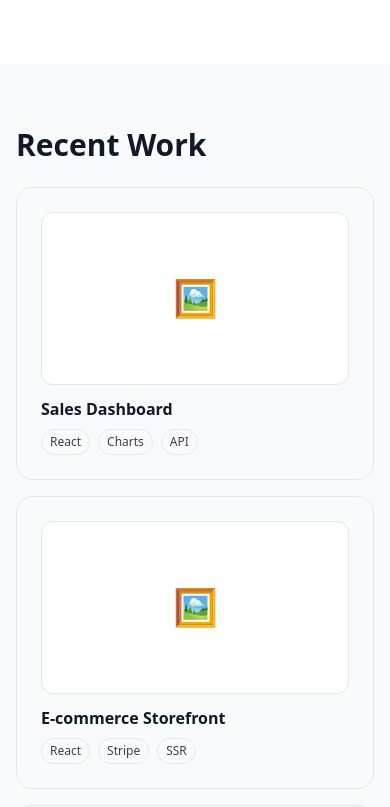
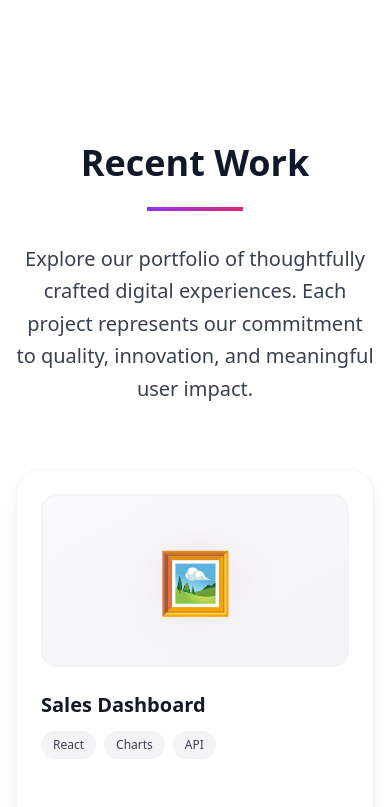
Before and after one commit to DhanushikaGit/Startup-Website, a React (Vite) app: page / in a window 390 px wide. Shown: the part 5070-5877 px from the top of the page. Built offline with nearby package versions, Linux system fonts and the light colour scheme.

Commit message:
design style of the About

```diff
--- a/src/components/Work.jsx
+++ b/src/components/Work.jsx
@@ -1,26 +1,102 @@
+import { useState, useEffect } from 'react'
 import { projects } from '../data/projects'
 
 export default function Work() {
+  const [ref, setRef] = useState(null)
+  const [isVisible, setIsVisible] = useState(false)
+
+  useEffect(() => {
+    if (!ref) return
+
+    const observer = new IntersectionObserver(
+      ([entry]) => {
+        if (entry.isIntersecting) {
+          setIsVisible(true)
+        }
+      },
+      { threshold: 0.2 }
+    )
+
+    observer.observe(ref)
+    return () => observer.disconnect()
+  }, [ref])
+
   return (
-    <section id="work" aria-labelledby="work-title" className="py-16 bg-gray-50">
-      <div className="mx-auto max-w-6xl px-4 sm:px-6 lg:px-8">
-        <h2 id="work-title" className="text-3xl font-bold">Recent Work</h2>
+    <section id="work" aria-labelledby="work-title" className="py-20 bg-white">
+      <div className="mx-auto max-w-6xl px-4 sm:px-6 lg:px-8" ref={setRef}>
+        <div className={`text-center mb-16 transition-all duration-1000 ${isVisible ? 'opacity-100 translate-y-0' : 'opacity-0 translate-y-8'}`}>
+          <h2 id="work-title" className="text-4xl sm:text-5xl font-bold text-gray-900 mb-6">
+            Recent Work
+          </h2>
+          <div className="w-24 h-1 bg-gradient-to-r from-purple-600 to-pink-600 mx-auto mb-8"></div>
+          <p className="text-xl text-gray-700 max-w-3xl mx-auto leading-relaxed">
+            Explore our portfolio of thoughtfully crafted digital experiences. Each project represents our commitment
+            to quality, innovation, and meaningful user impact.
+          </p>
+        </div>
 
-        <div className="mt-6 grid gap-4 sm:grid-cols-2 lg:grid-cols-3">
-          {projects.map((p) => (
-            <article key={p.id} className="rounded-2xl border p-6">
-              <div className="aspect-video w-full rounded-xl border bg-white grid place-items-center text-4xl select-none">
-                🖼️
+        <div className="grid gap-8 sm:grid-cols-2 lg:grid-cols-3">
+          {projects.map((project, index) => (
+            <article
+              key={project.id}
+              className={`group relative overflow-hidden rounded-3xl bg-white shadow-lg hover:shadow-2xl transition-all duration-500 border border-gray-100 ${
+                isVisible ? 'opacity-100 translate-y-0' : 'opacity-0 translate-y-8'
+              }`}
+              style={{ transitionDelay: `${index * 150}ms` }}
+            >
+              {/* Gradient overlay that appears on hover */}
+              <div className="absolute inset-0 bg-gradient-to-br from-purple-500/10 to-pink-500/10 opacity-0 group-hover:opacity-100 transition-opacity duration-300"></div>
+
+              <div className="relative z-10 p-6">
+                {/* Project Image/Icon Area */}
+                <div className="aspect-video w-full rounded-2xl border-2 border-gray-100 bg-gradient-to-br from-gray-50 to-gray-100 group-hover:from-purple-50 group-hover:to-pink-50 transition-all duration-500 grid place-items-center text-6xl select-none mb-6 overflow-hidden">
+                  <div className="relative">
+                    <div className="absolute inset-0 bg-gradient-to-r from-purple-400 to-pink-400 opacity-20 rounded-full blur-xl transform group-hover:scale-150 transition-transform duration-700"></div>
+                    <span className="relative z-10 group-hover:scale-110 transition-transform duration-300">🖼️</span>
+                  </div>
+                </div>
+
+                {/* Project Title */}
+                <h3 className="text-xl font-bold text-gray-900 mb-3 group-hover:text-purple-600 transition-colors duration-300">
+                  {project.title}
+                </h3>
+
+                {/* Project Description (if available) */}
+                {project.description && (
+                  <p className="text-gray-600 mb-4 leading-relaxed">
+                    {project.description}
+                  </p>
+                )}
+
+                {/* Tags */}
+                <ul className="flex flex-wrap gap-2" aria-label="Project tags">
+                  {project.tags.map((tag, tagIndex) => (
+                    <li
+                      key={tag}
+                      className="inline-flex items-center px-3 py-1.5 rounded-full text-xs font-medium bg-gray-100 text-gray-700 group-hover:bg-gradient-to-r group-hover:from-purple-100 group-hover:to-pink-100 group-hover:text-purple-700 transition-all duration-300"
+                      style={{ transitionDelay: `${tagIndex * 50}ms` }}
+                    >
+                      {tag}
+                    </li>
+                  ))}
+                </ul>
+
+                {/* View Project Button */}
+                <div className="mt-6 opacity-0 group-hover:opacity-100 transform translate-y-2 group-hover:translate-y-0 transition-all duration-300">
+                  <button className="inline-flex items-center px-4 py-2 bg-gradient-to-r from-purple-600 to-pink-600 text-white text-sm font-medium rounded-xl hover:from-purple-700 hover:to-pink-700 transition-all duration-200 shadow-lg hover:shadow-xl">
+                    View Project
+                    <svg className="ml-2 w-4 h-4" fill="none" stroke="currentColor" viewBox="0 0 24 24">
+                      <path strokeLinecap="round" strokeLinejoin="round" strokeWidth="2" d="M17 8l4 4m0 0l-4 4m4-4H3" />
+                    </svg>
+                  </button>
+                </div>
               </div>
-              <h3 className="mt-3 font-semibold">{p.title}</h3>
-              <ul className="mt-2 flex flex-wrap gap-2" aria-label="Project tags">
-                {p.tags.map((t) => (
-                  <li key={t} className="rounded-full border px-2 py-1 text-xs text-gray-700">{t}</li>
-                ))}
-              </ul>
             </article>
           ))}
         </div>
+
+
+
       </div>
     </section>
   )
```
